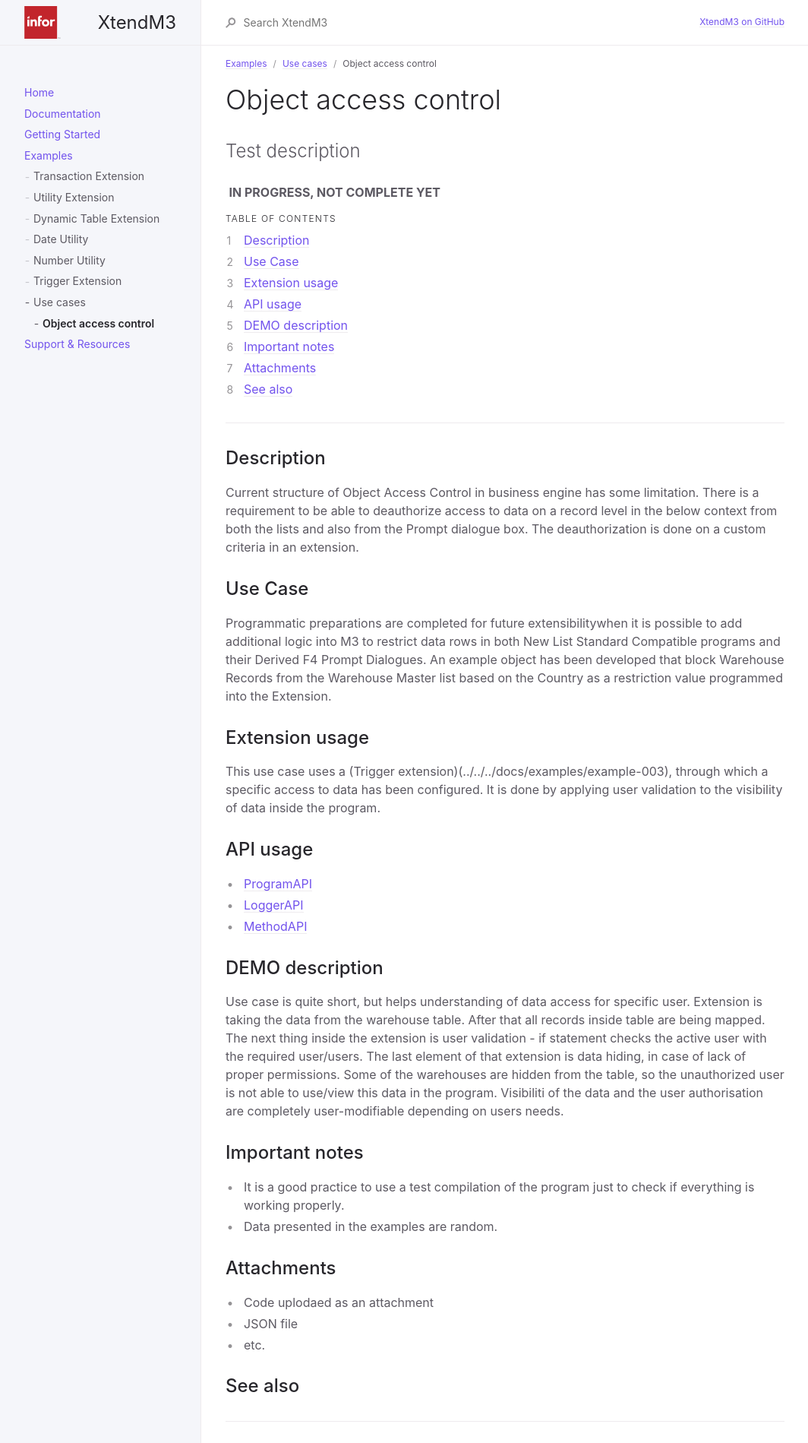
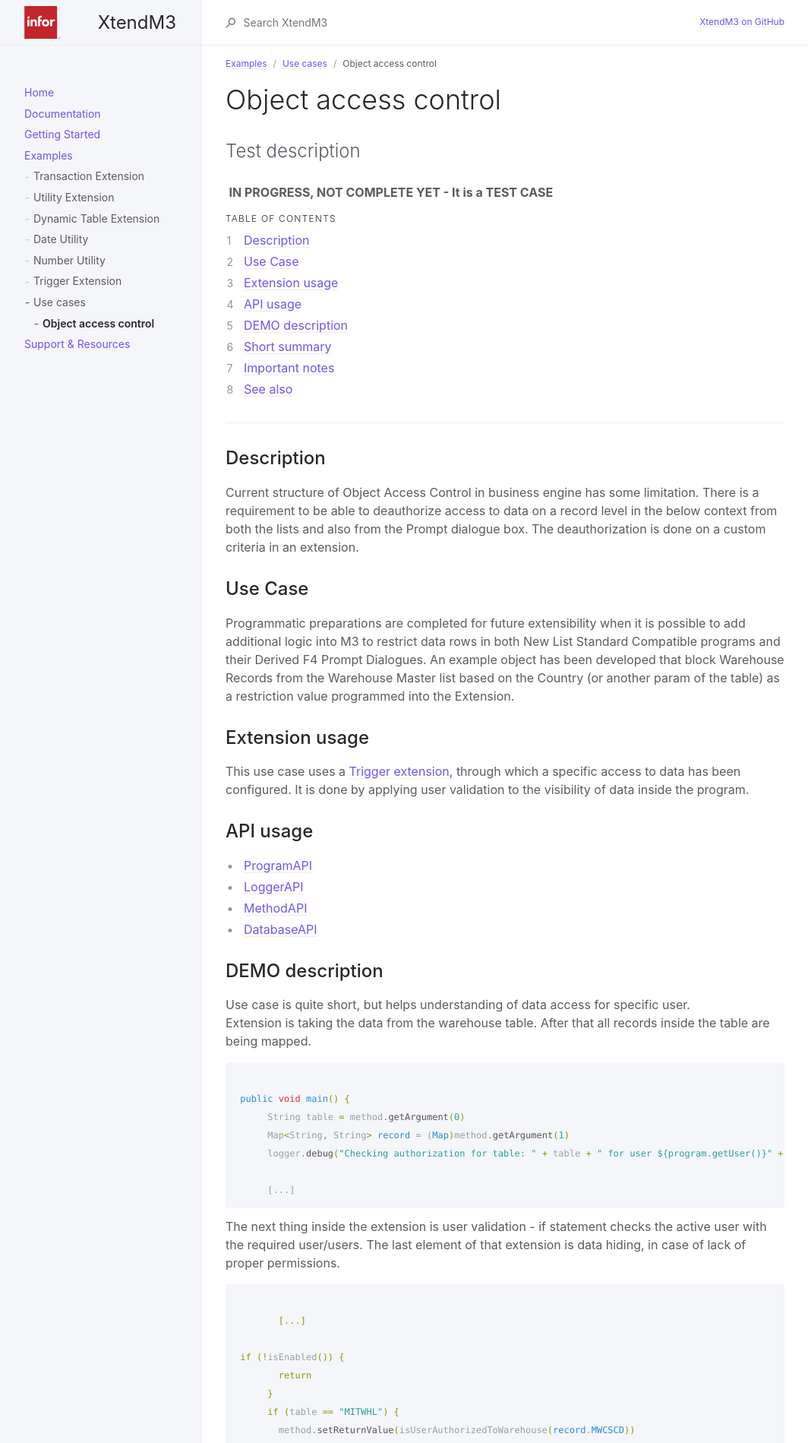
Before and after one commit to infor-cloud/xtendm3, a Jekyll site: the page built from docs/examples/Use_cases/object-access-control.md, in a window 1280 px wide. Shown: the top 1899 px of the page at 76% size, without its empty margins (107-1171 px from the left). Built offline with Jekyll 4.4.1, drawn with Linux system fonts in a browser that asks for light colours; some of the changed text lies outside the part shown.

Commit message:
doc update

````diff
--- a/docs/examples/Use_cases/object-access-control.md
+++ b/docs/examples/Use_cases/object-access-control.md
@@ -11,7 +11,7 @@ nav_order: 1
 
 Test description
 {: .fs-6 .fw-300 }
-![](../../../assets/images/warning-24px.svg) **️IN PROGRESS, NOT COMPLETE YET**
+![](../../../images/warning-24px.svg) **️IN PROGRESS, NOT COMPLETE YET - It is a TEST CASE**
 
 ## Table of contents
 {: .no_toc .text-delta }
@@ -25,26 +25,85 @@ Test description
 Current structure of Object Access Control in business engine has some limitation. There is a requirement to be able to deauthorize access to data on a record level in the below context from both the lists and also from the Prompt dialogue box. The deauthorization is done on a custom criteria in an extension.
 
 ## Use Case
-Programmatic preparations are completed for future extensibilitywhen it is possible to add additional logic into M3 to restrict data rows in both New List Standard Compatible programs and their Derived F4 Prompt Dialogues. An example object has been developed that block Warehouse Records from the Warehouse Master list based on the Country as a restriction value programmed into the Extension.
+Programmatic preparations are completed for future extensibility when it is possible to add additional logic into M3 to restrict data rows in both New List Standard Compatible programs and their Derived F4 Prompt Dialogues. An example object has been developed that block Warehouse Records from the Warehouse Master list based on the Country (or another param of the table) as a restriction value programmed into the Extension.
 
 ## Extension usage
-This use case uses a (Trigger extension)(../../../docs/examples/example-003), through which a specific access to data has been configured. It is done by applying user validation to the visibility of data inside the program.
+This use case uses a [Trigger extension](../../../examples/example-003), through which a specific access to data has been configured. It is done by applying user validation to the visibility of data inside the program.
 
 ## API usage
-- [ProgramAPI](../../../docs/documentation/api-specification/program-api/)
-- [LoggerAPI](../../../docs/documentation/api-specification/logger-api/)
-- [MethodAPI](../../../docs/documentation/api-specification/method-api/)
+- [ProgramAPI](../../../documentation/api-specification/program-api)
+- [LoggerAPI](../../../documentation/api-specification/logger-api)
+- [MethodAPI](../../../documentation/api-specification/method-api)
+- [DatabaseAPI](../../../documentation/api-specification/database-api)
 
 ## DEMO description
-Use case is quite short, but helps understanding of data access for specific user. Extension is taking the data from the warehouse table. After that all records inside table are being mapped. The next thing inside the extension is user validation - if statement checks the active user with the required user/users. The last element of that extension is data hiding, in case of lack of proper permissions. Some of the warehouses are hidden from the table, so the unauthorized user is not able to use/view this data in the program. Visibiliti of the data and the user authorisation are completely user-modifiable depending on users needs.
+Use case is quite short, but helps understanding of data access for specific user. <br>
+Extension is taking the data from the warehouse table. After that all records inside the table are being mapped.
+
+```groovy
+
+ public void main() {
+      String table = method.getArgument(0)
+      Map<String, String> record = (Map)method.getArgument(1)
+      logger.debug("Checking authorization for table: " + table + " for user ${program.getUser()}" + " and the record: " + record)
+
+      [...]
+```
+
+ The next thing inside the extension is user validation - if statement checks the active user with the required user/users. The last element of that extension is data hiding, in case of lack of proper permissions.
+
+ ```groovy
+
+        [...]
+
+ if (!isEnabled()) {
+        return
+      }
+      if (table == "MITWHL") {
+        method.setReturnValue(isUserAuthorizedToWarehouse(record.MWCSCD))
+      }
+      if (table == "MITBAL") {
+        def query = database.table("MITWHL").index("00").selection("MWCSCD").build()
+        def container = query.createContainer()
+        container.set("MWCONO", program.LDAZD.CONO)
+        container.set("MWWHLO", record.MBWHLO)
+        if (query.read(container)) {
+          method.setReturnValue(isUserAuthorizedToWarehouse(container.getString("MWCSCD")))
+        }
+      }
+
+      [...]
+
+ ```
+
+ Some of the warehouses are hidden from the table, so the unauthorized user is not able to use/view this data in the program. Visibiliti of the data and the user authorisation are completely user-modifiable depending on users needs.
+
+ ```groovy
+ private boolean isUserAuthorizedToWarehouse(String country) {
+      // This logic can be expanded to check division or other constraints to decide whether user has access or not
+      if (country == "CA") {
+        return true
+      }
+      return false
+    }
+
+    // Demo extension - only run for selected users
+    private boolean isEnabled() {
+      if (program.getUser() != "ADMIN") {
+        return false
+      }
+      return true
+    }
+ ```
+
+## Short summary
+Object access control is a use case by which the extension can be supported by a custom security layer, that filters proper data. User can modify an access to specific data inside that extension. That security layer can be used in many casen when it is needed to create an extra cover of the program data.
 
 ## Important notes
 - It is a good practice to use a test compilation of the program just to check if everything is working properly.
 - Data presented in the examples are random.
 
-## Attachments
-- Code uplodaed as an attachment
-- JSON file
-- etc.
-
 ## See also
+- [API documentation](../../../documentation/api-specification)
+- [Use cases](../../../examples/use-cases)
+- [Examples](../../../examples)
````
